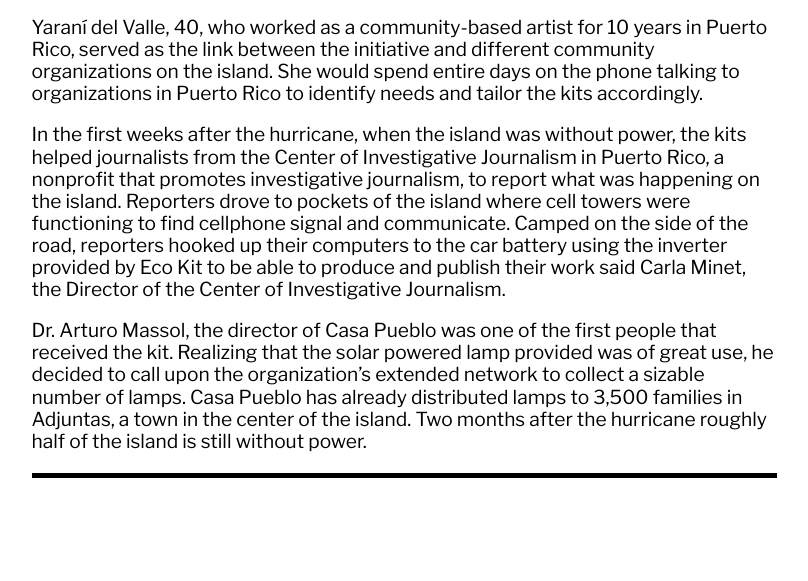
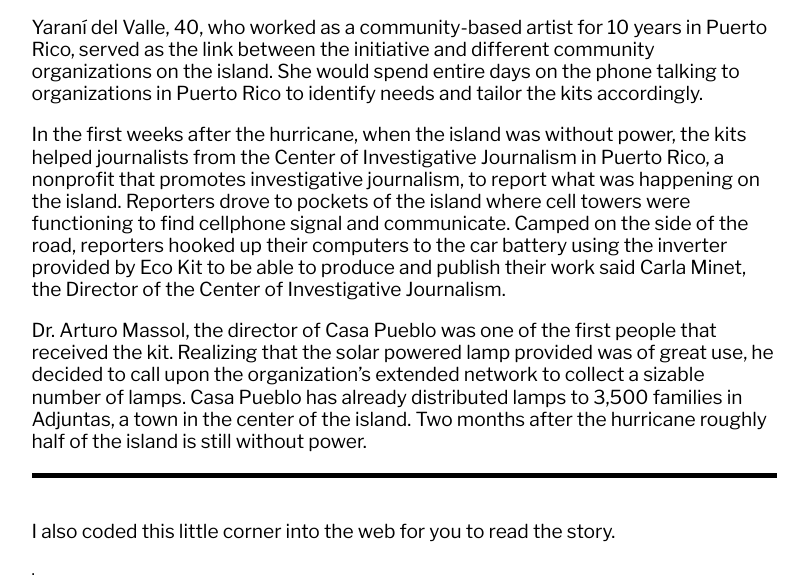
Before and after one commit to lauoli/from-nyc-with-love, a plain HTML site: page index.html in a window 1280 px wide. Shown: the part 2058-2639 px from the top of the page, without its empty margins (236-1044 px from the left). Before the commit the page ends 2591 px from the top, so only its background shows below. Drawn offline with nearby package versions, Linux system fonts and the light colour scheme.

Commit message:
Update index.html

```diff
--- a/index.html
+++ b/index.html
@@ -87,6 +87,8 @@
       of lamps. Casa Pueblo has already distributed lamps to 3,500 families in Adjuntas, a town in the center of the island. Two months after the hurricane roughly half of the island is still without power.
     </p>
     <h1></h1>
+    <p> I also coded this little corner into the web for you to read the story. </p>.
+
     <!-- Your javascript should be called here -->
   </div>
   </body>
```
